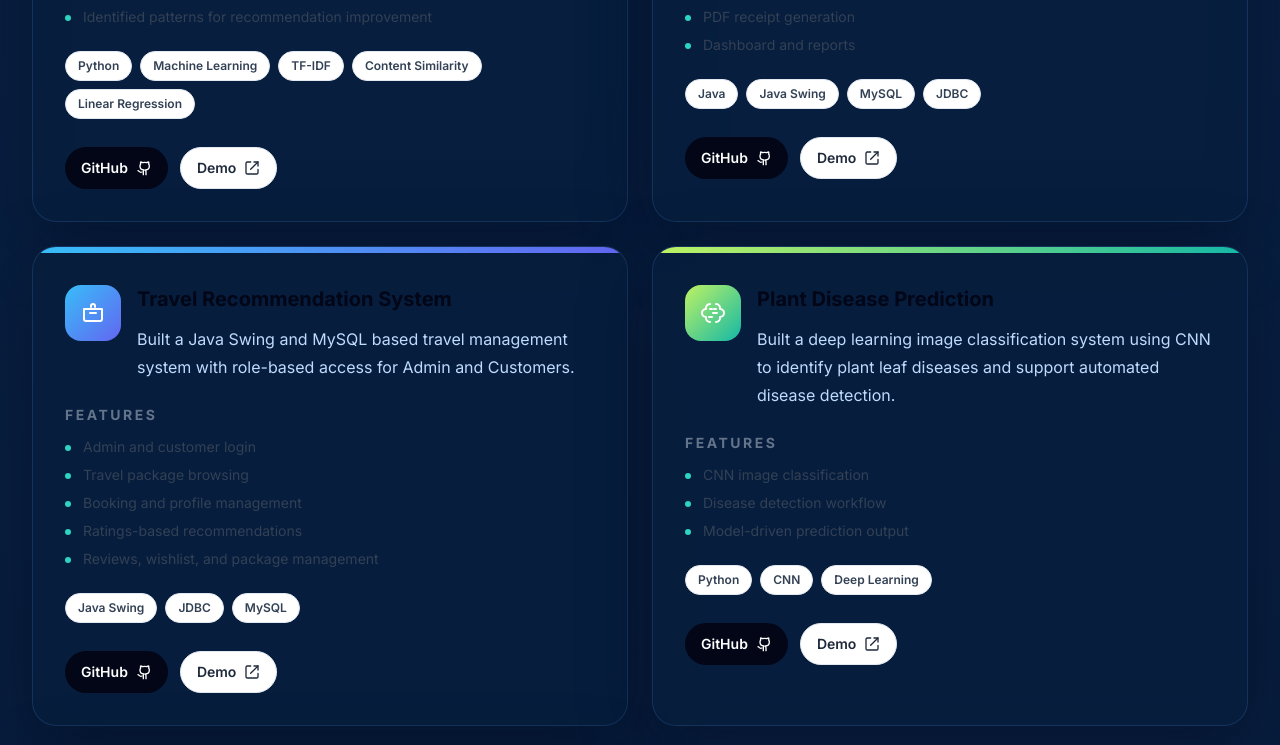
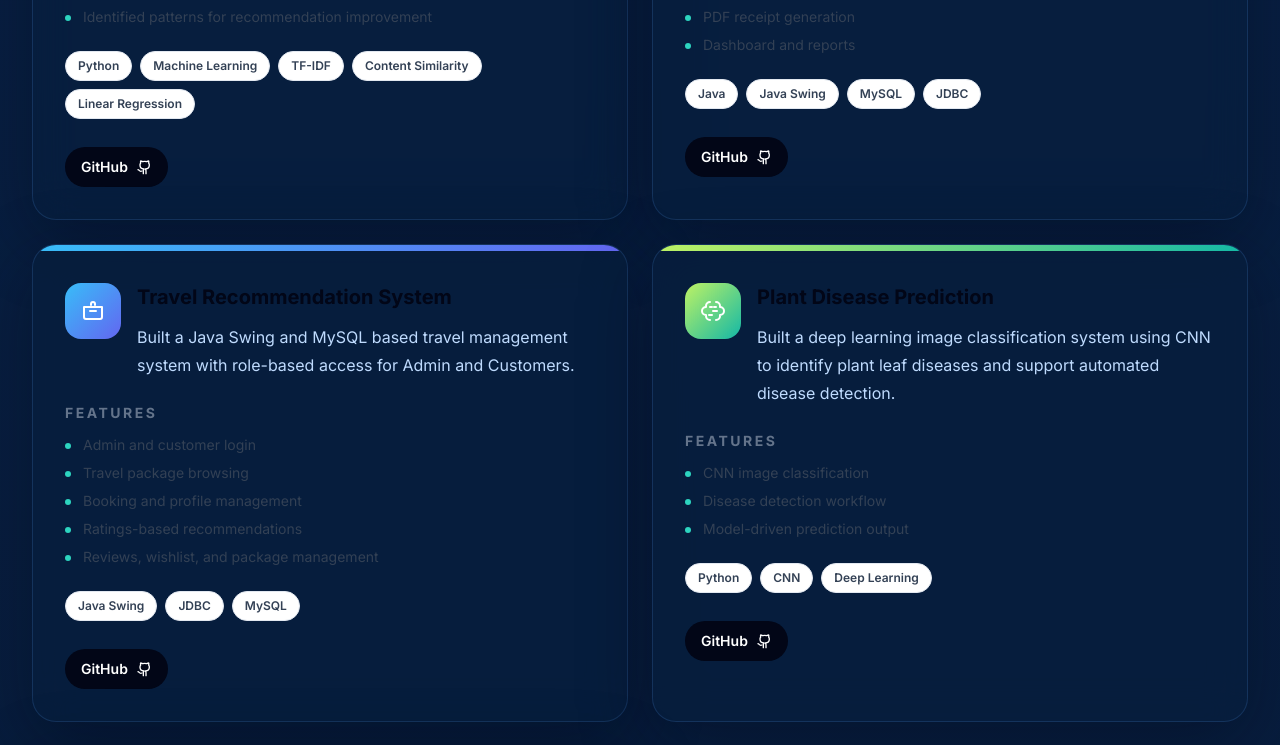
Before and after one commit to teamheaven/devesh-portfolio, a React (Vite) app: page / in a window 1280 px wide. Shown: the part 4400-5145 px from the top of the page. Built offline with nearby package versions, Linux system fonts and the light colour scheme.

Commit message:
Remove Demo link from Projects component
Removed the Demo link from the Projects component.

```diff
--- a/src/components/Projects.jsx
+++ b/src/components/Projects.jsx
@@ -60,9 +60,6 @@ export default function Projects() {
                   <a href="https://github.com/teamheaven/" target="_blank" rel="noreferrer" className="focus-ring inline-flex items-center gap-2 rounded-full bg-slate-950 px-4 py-2.5 text-sm font-semibold text-white transition hover:bg-teal-600 dark:bg-white dark:text-slate-950 dark:hover:bg-teal-200">
                     GitHub <Github size={16} />
                   </a>
-                  <a href="#contact" className="focus-ring inline-flex items-center gap-2 rounded-full border border-slate-200 bg-white px-4 py-2.5 text-sm font-semibold text-slate-800 transition hover:border-teal-300 hover:text-teal-700 dark:border-white/10 dark:bg-white/[0.06] dark:text-white dark:hover:text-teal-200">
-                    Demo <ExternalLink size={16} />
-                  </a>
                 </div>
               </div>
             </motion.article>
```
